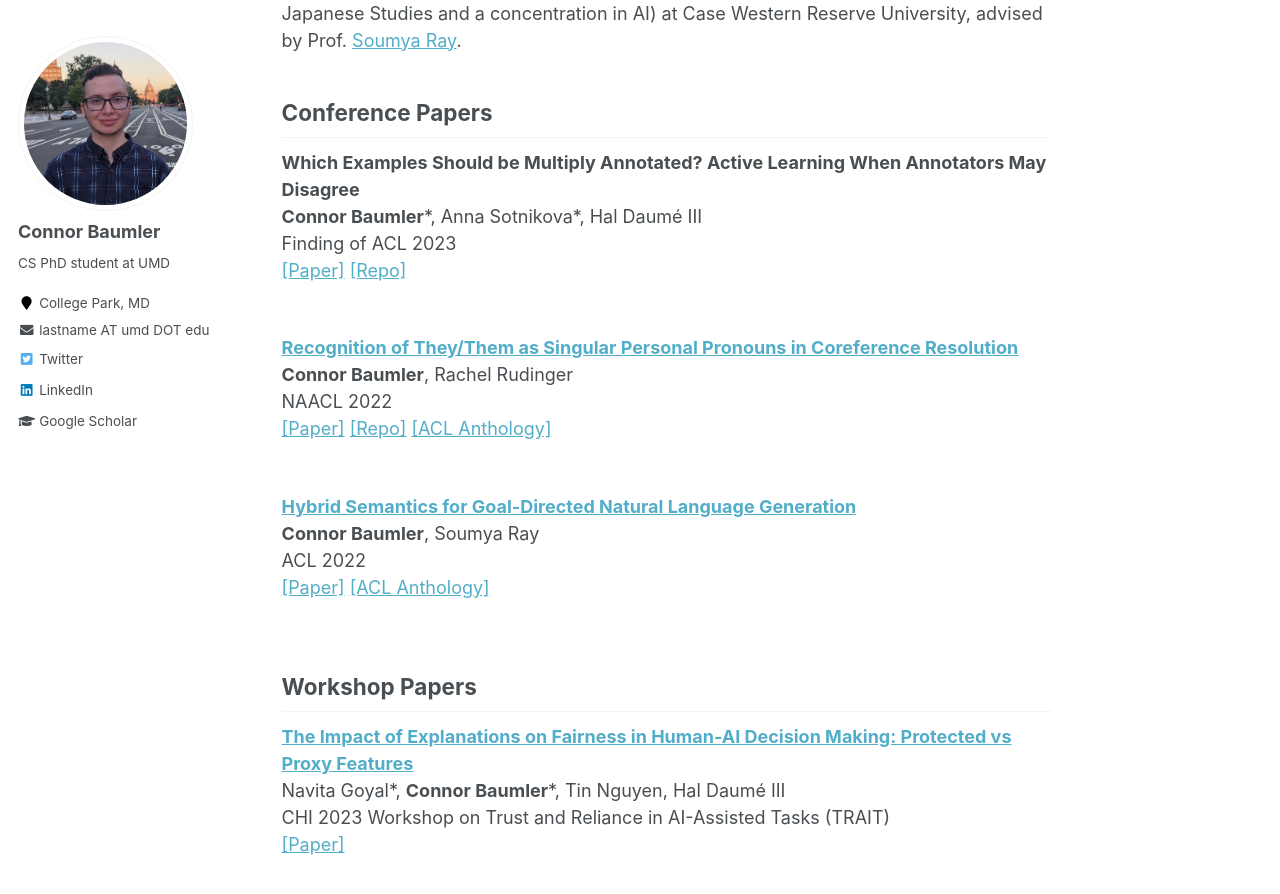
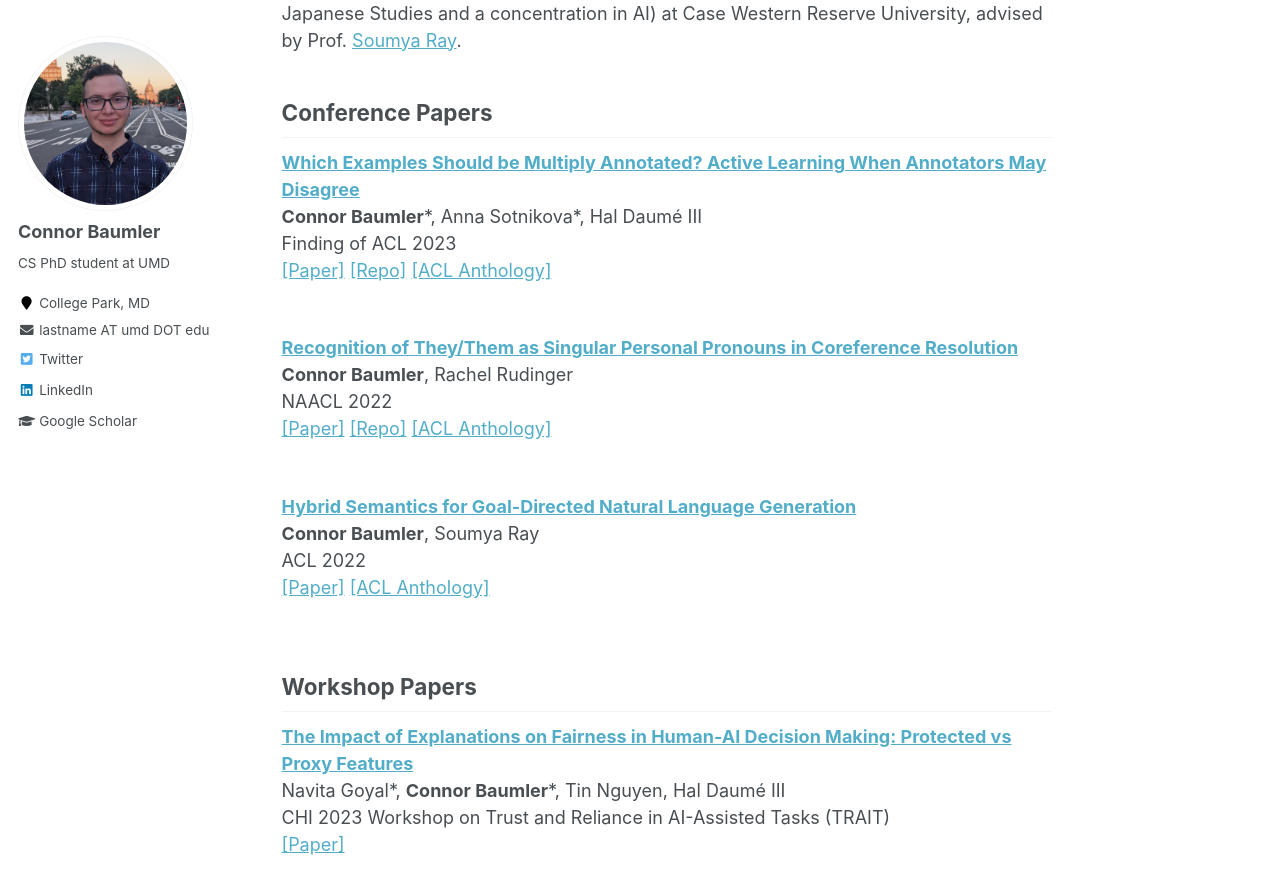
Before and after one commit to ctbaumler/ctbaumler.github.io, a Jekyll site: the page built from _pages/about.md, in a window 1280 px wide and 900 px high, scrolled down 400 px. Shown: the top 894 px of the window. Built offline with Jekyll 4.4.1, drawn with Linux system fonts in a browser that asks for light colours.

Commit message:
anthology link

```diff
--- a/_pages/about.md
+++ b/_pages/about.md
@@ -16,10 +16,10 @@ Previously, I did a combined BS/MS in Computer Science (with a secondary major i
 
 ## Conference Papers
 
-**Which Examples Should be Multiply Annotated? Active Learning When Annotators May Disagree**<br />
+**[Which Examples Should be Multiply Annotated? Active Learning When Annotators May Disagree](https://aclanthology.org/2023.findings-acl.658/)**<br />
 **Connor Baumler**\*, Anna Sotnikova\*, Hal Daum&eacute; III<br />
 Finding of ACL 2023<br />
-[[Paper]](http://ctbaumler.github.io/files/DAAL.pdf) [[Repo]](https://github.com/ctbaumler/daal)<br />
+[[Paper]](http://ctbaumler.github.io/files/DAAL.pdf) [[Repo]](https://github.com/ctbaumler/daal) [[ACL Anthology]](https://aclanthology.org/2023.findings-acl.658/)<br />
 <br />
 
 **[Recognition of They/Them as Singular Personal Pronouns in Coreference Resolution](https://aclanthology.org/2022.naacl-main.250/)**<br />
```
